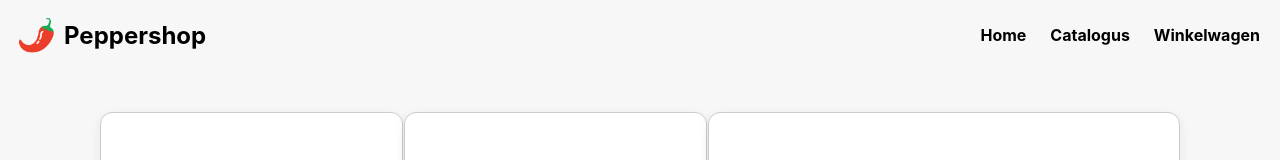
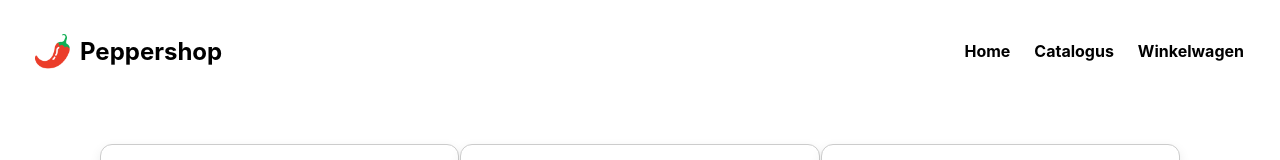
Before and after one commit to Ay-can/peppershop, a React (Vite) app: page / in a window 1280 px wide. Shown: the top 160 px of the page. Built offline with nearby package versions, Linux system fonts and the light colour scheme.

Commit message:
fix: make filtersections resize

```diff
--- a/src/features/products/components/ProductFilters.module.css
+++ b/src/features/products/components/ProductFilters.module.css
@@ -1,5 +1,5 @@
 .filters {
   display: grid;
-  grid-template-columns: repeat(3, 1fr);
+  grid-template-columns: repeat(auto-fit, minmax(280px, 1fr));
   gap: 1px;
 }
--- a/src/shared/components/Navbar.module.css
+++ b/src/shared/components/Navbar.module.css
@@ -2,8 +2,8 @@
   display: flex;
   justify-content: space-between;
   align-items: center;
-  padding: 16px;
-  color: white;
+  padding: 32px;
+  border-radius: 10px;
   font-weight: bold;
 }
 
--- a/src/styles/global.css
+++ b/src/styles/global.css
@@ -12,7 +12,6 @@
   font-family: "Inter", system-ui, sans-serif;
   line-height: 1.5;
   color: #111;
-  background: #f7f7f7;
   scroll-behavior: smooth;
 }
 
```
